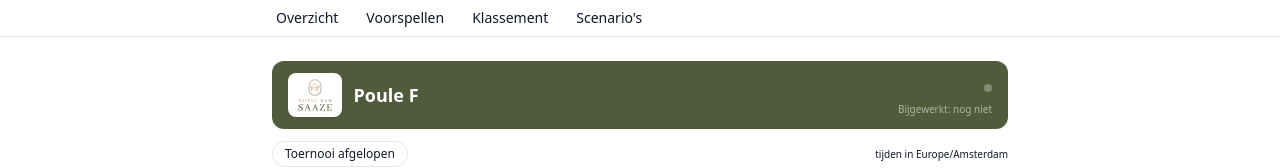
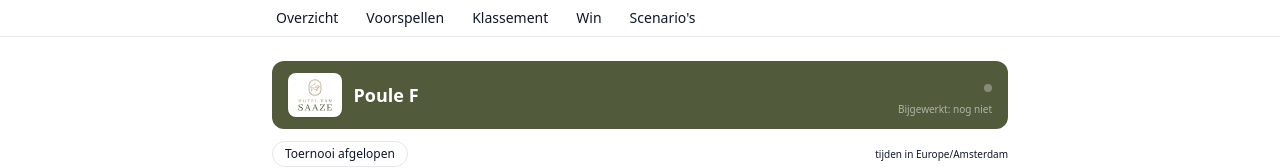
Before and after one commit to timschalke85-png/fantastic-waffle, a Next.js app: page / in a window 1280 px wide. Shown: the top 168 px of the page. Built offline with nearby package versions, Linux system fonts and the light colour scheme; no server answers; the database is empty.

Commit message:
Nav: add /win to the top menu (5 links)

```diff
--- a/src/components/SiteNav.tsx
+++ b/src/components/SiteNav.tsx
@@ -6,6 +6,7 @@ const LINKS: { href: string; label: string }[] = [
   { href: "/", label: "Overzicht" },
   { href: "/voorspellen", label: "Voorspellen" },
   { href: "/klassement", label: "Klassement" },
+  { href: "/win", label: "Win" },
   { href: "/scenarios", label: "Scenario's" },
 ];
 
```
